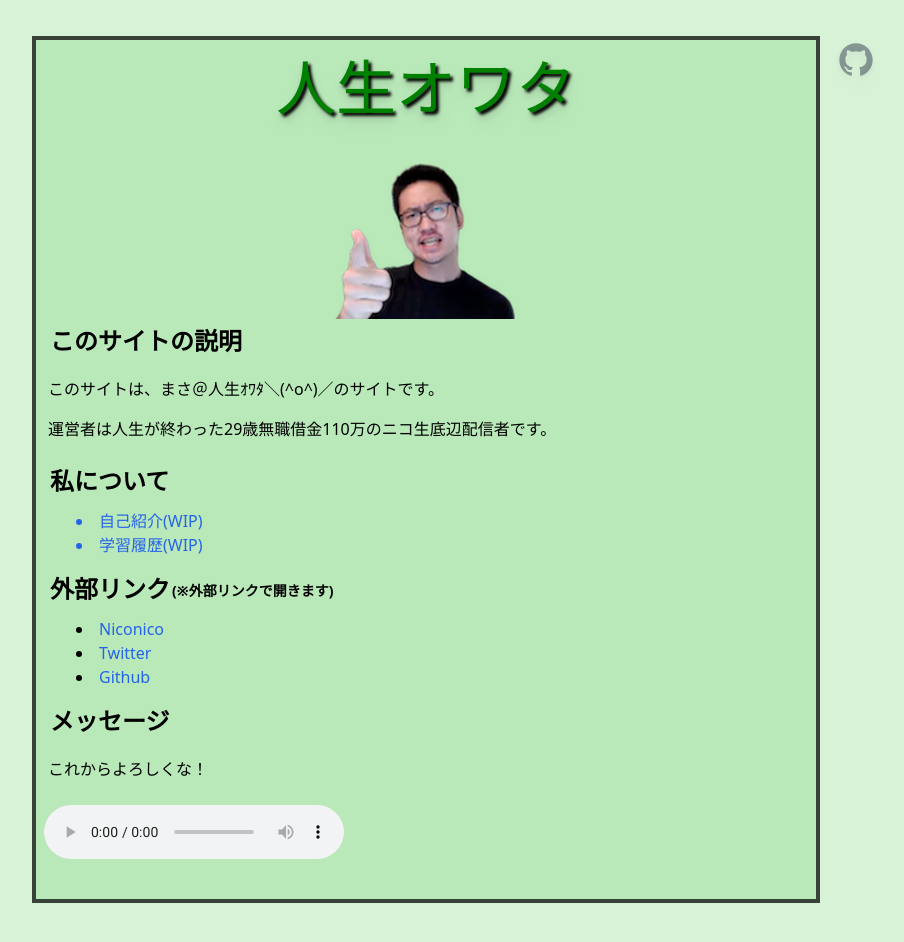
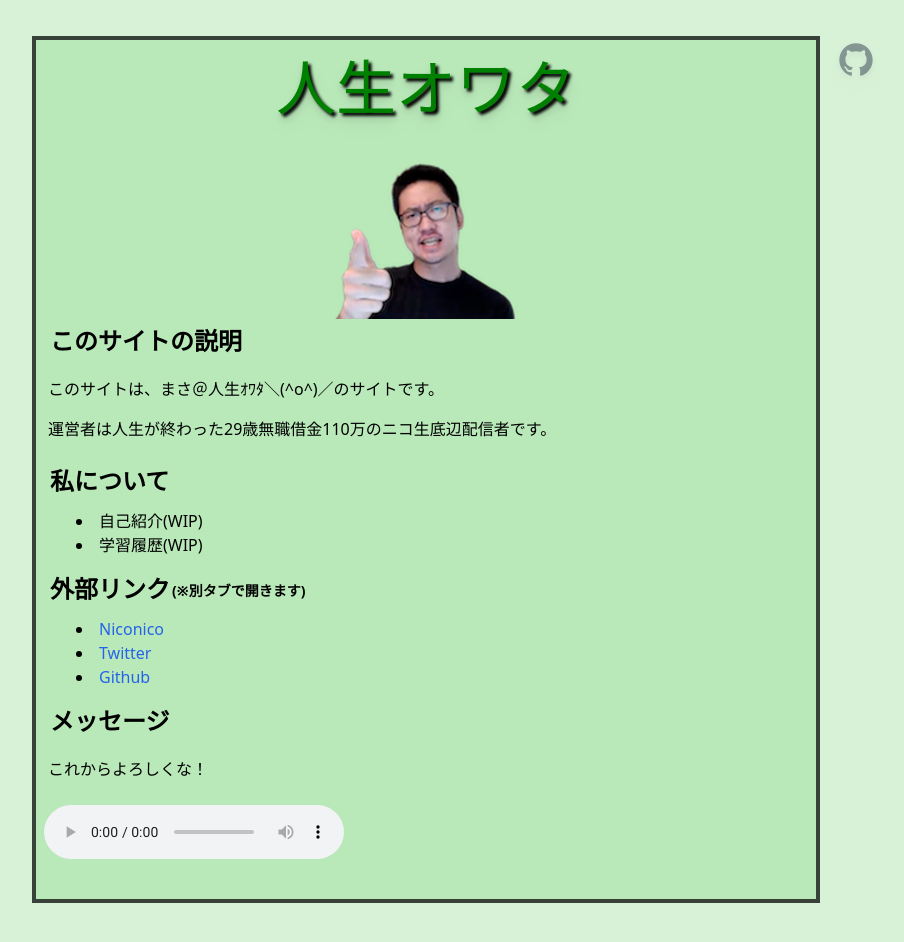
Before and after one commit to usotsuki777/finishedlife444clone, a Next.js app: page / in a window 1280 px wide. Shown: the top 942 px of the page, without its empty margins (214-1118 px from the left). Built offline with nearby package versions, Linux system fonts and the light colour scheme; a web font is replaced by a local one.

Commit message:
refectering

```diff
--- a/pages/index.tsx
+++ b/pages/index.tsx
@@ -12,8 +12,27 @@ import { Title } from '../components/Title'
 import FirstPic from '../public/img/First-Comment.png';
 import Guaa from '../public/img/Guaaaaaa.png'
 
+type LinkProps = {
+  name: string,
+  url: string
+}
 
 
+// links
+const links: LinkProps[] = [
+  {
+    name: 'Niconico',
+    url: "https://www.nicovideo.jp/user/97308510"
+  },
+  {
+    name: 'Twitter',
+    url: "https://twitter.com/finishedlife444"
+  },
+  {
+    name: 'Github',
+    url: "https://github.com/MASA20201203"
+  },
+];
 
 
 const Home: NextPage = () => {
@@ -58,8 +77,8 @@ const Home: NextPage = () => {
 
           <h2 className="text-2xl font-bold ml-3.5">私について</h2>
           <ul className="mt-3 ml-10 list-inside list-disc">
-            <li className="link-blue">自己紹介(WIP)</li>
-            <li className="link-blue">学習履歴(WIP)</li>
+            <li>自己紹介(WIP)</li>
+            <li>学習履歴(WIP)</li>
 
           </ul>
 
@@ -71,21 +90,18 @@ const Home: NextPage = () => {
             <div>
               <h2 className="text-2xl font-bold ml-3.5">外部リンク</h2>
             </div>
-            <div className="text-sm font-bold mt-2 ml-0.5">(※外部リンクで開きます)</div>
+            <div className="text-sm font-bold mt-2 ml-0.5">(※別タブで開きます)</div>
           </div>
 
+          {/* external links */}
           <ul className="mt-3 ml-10 list-inside list-disc">
-            <li>
-              <a className="link-blue" target="_blank" rel="noreferrer" href="https://www.nicovideo.jp/user/97308510">
-                Niconico
+
+            {links.map((item, k) => <li key={k}>
+              <a className="link-blue" target="_blank" rel="noreferrer" href={item.url}>
+                {item.name}
               </a>
-            </li>
-            <li>
-              <a className="link-blue" target="_blank" rel="noreferrer" href="https://twitter.com/finishedlife444">Twitter</a>
-            </li>
-            <li>
-              <a className="link-blue" target="_blank" rel="noreferrer" href="https://github.com/MASA20201203">Github</a>
-            </li>
+            </li>)}
+
           </ul>
 
         </div>
@@ -106,20 +122,10 @@ const Home: NextPage = () => {
         </div>
 
 
-
-
-
-
-
-
-
-
       </MainLayout>
 
 
-
-
-    </div >
+    </div>
   )
 }
 
```
